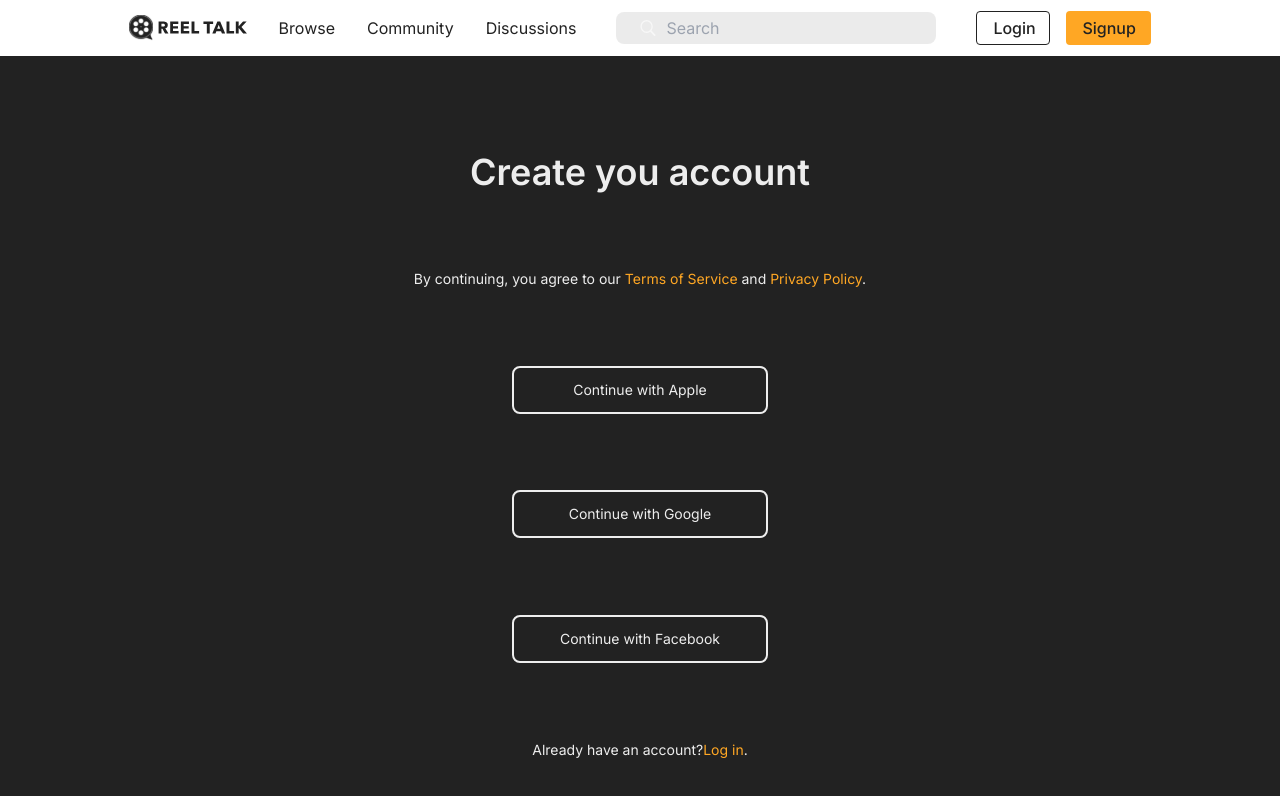
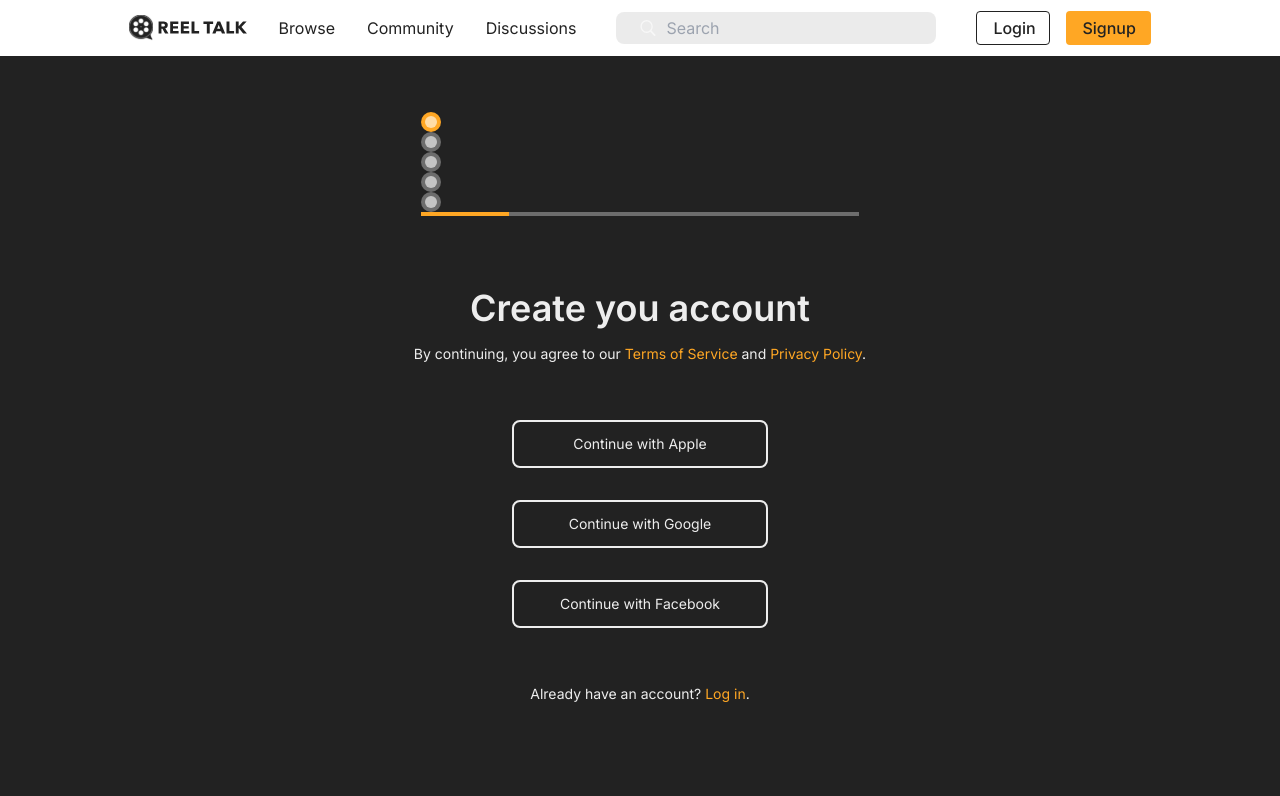
Before and after one commit to joseguera/reel-talk, a Next.js app: page / in a window 1280 px wide. Shown: the top 796 px of the page. Built offline with nearby package versions, Linux system fonts and the light colour scheme.

Commit message:
added page tracker component design

```diff
--- a/src/app/components/PageTracker.tsx
+++ b/src/app/components/PageTracker.tsx
@@ -0,0 +1,26 @@
+import React from 'react'
+
+export default function PageTracker() {
+  return (
+    <div className='tracker py-14'>
+        <div className='w-5 h-5 rounded-full bg-[#FFA724] flex justify-center items-center'>
+            <div className='w-3 h-3 rounded-full bg-[#FFFFFF99]'></div>
+        </div>
+        <div className='w-5 h-5 rounded-full bg-[#6D6D6D] flex justify-center items-center'>
+            <div className='w-3 h-3 rounded-full bg-[#FFFFFF99]'></div>
+        </div>
+        <div className='w-5 h-5 rounded-full bg-[#6D6D6D] flex justify-center items-center'>
+            <div className='w-3 h-3 rounded-full bg-[#FFFFFF99]'></div>
+        </div>
+        <div className='w-5 h-5 rounded-full bg-[#6D6D6D] flex justify-center items-center'>
+            <div className='w-3 h-3 rounded-full bg-[#FFFFFF99]'></div>
+        </div>
+        <div className='w-5 h-5 rounded-full bg-[#6D6D6D] flex justify-center items-center'>
+            <div className='w-3 h-3 rounded-full bg-[#FFFFFF99]'></div>
+        </div>
+        <div className='h-1 w-[438px] bg-[#6D6D6D]'>
+            <div className="h-1 w-1/5 bg-[#FFA724]"></div>
+        </div>
+    </div>
+  )
+}
--- a/src/app/globals.css
+++ b/src/app/globals.css
@@ -23,5 +23,4 @@ body {
   align-items: center;
   background: #222222;
   color: #FFFFFFEB;
-
 }
--- a/src/app/layout.tsx
+++ b/src/app/layout.tsx
@@ -1,5 +1,6 @@
 import type { Metadata } from 'next'
 import Header from './components/NavBar'
+import PageTracker from './components/PageTracker';
 import { Inter } from 'next/font/google'
 import './globals.css'
 
@@ -19,6 +20,7 @@ export default function RootLayout({
     <html lang="en">
       <body className={inter.className}>
         <Header />
+        <PageTracker />
         {children}
       </body>
     </html>
--- a/src/app/page.tsx
+++ b/src/app/page.tsx
@@ -2,9 +2,12 @@ import FormButton from './components/FormButton'
 
 export default function Login() {
   return (
-    <main className="w-2/3 h-screen flex flex-col items-center justify-between p-24 text-sm">
+    <main className="w-2/3 h-full flex flex-col items-center justify-between p-4 text-sm gap-14">
+      <div className='flex flex-col items-center gap-4'>
         <h2 className='text-4xl font-semibold'>Create you account</h2>
         <div>By continuing, you agree to our <a href="#" className="text-[#FFA724]">Terms of Service</a> and <a href="#" className="text-[#FFA724]">Privacy Policy</a>.</div>
+      </div>
+      <div className='flex flex-col gap-8'>
         <FormButton>
           Continue with Apple
         </FormButton>
@@ -14,7 +17,8 @@ export default function Login() {
         <FormButton>
           Continue with Facebook
         </FormButton>
-      <div>Already have an account?<a href="#" className="text-[#FFA724]">Log in</a>.</div>
+      </div>
+      <div>Already have an account? <a href="#" className="text-[#FFA724]">Log in</a>.</div>
     </main>
   );
 }
```
Lines whose indentation alone changed are shown as unchanged.
